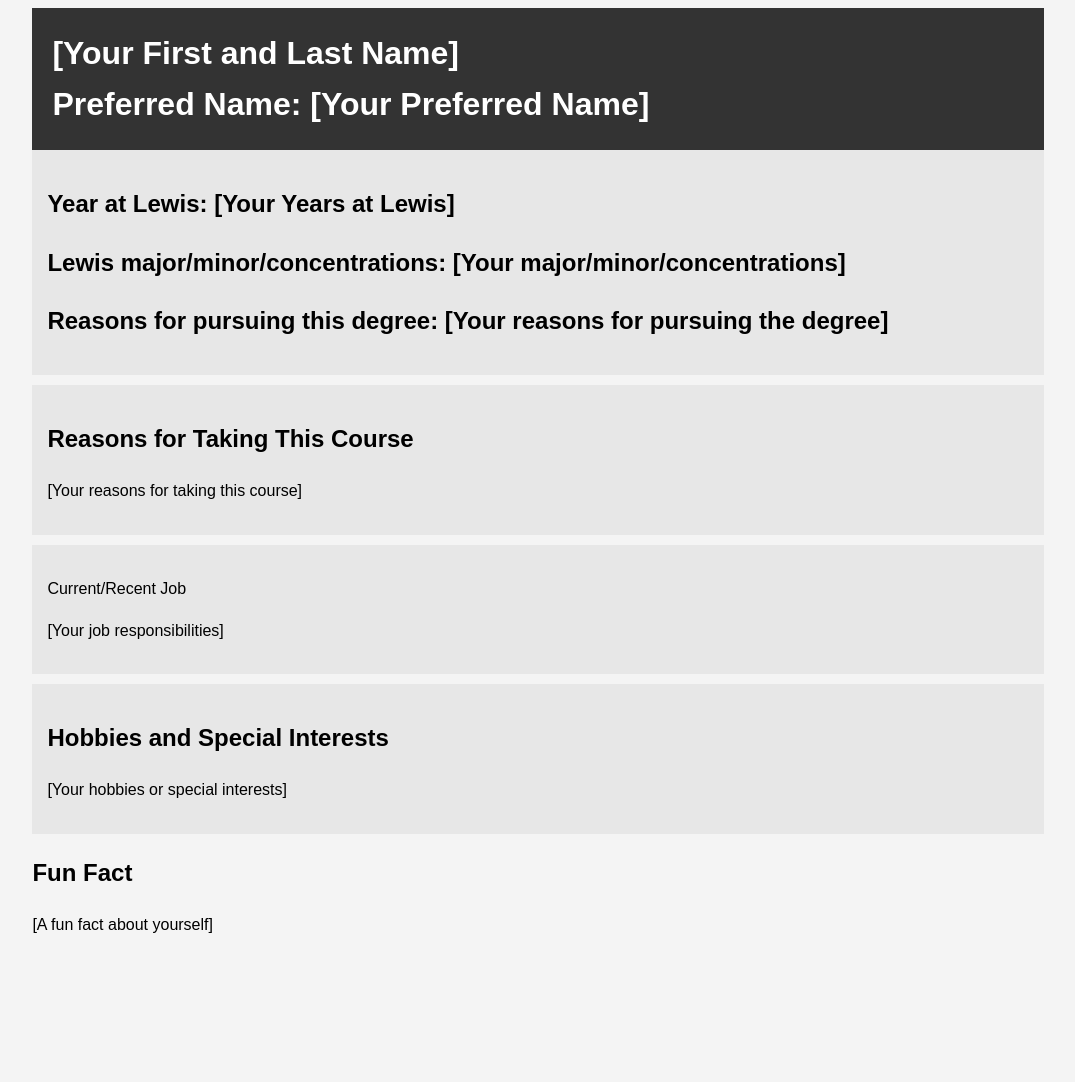
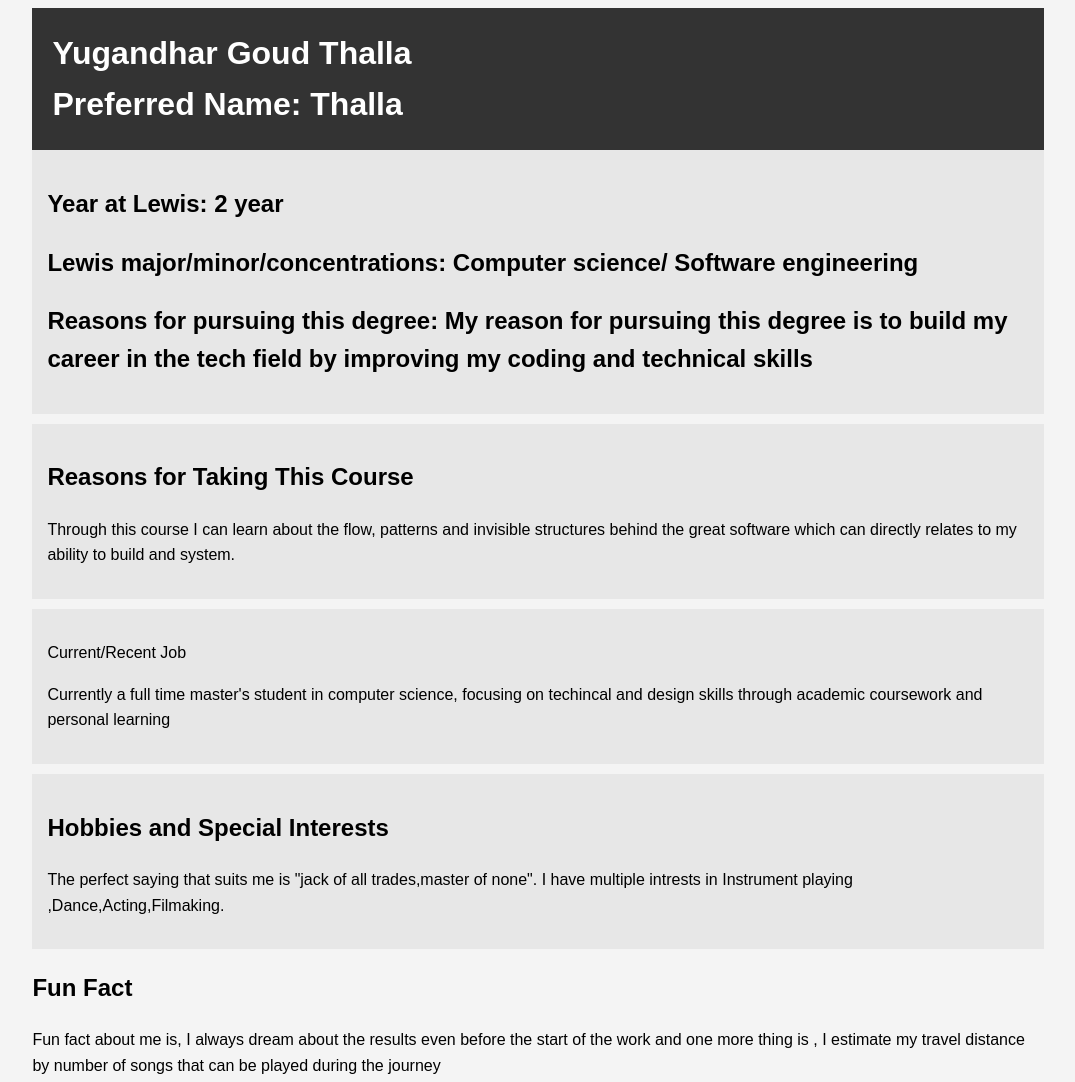
Before and after one commit to YugandharGoudT123/Intro, a plain HTML site: page index.html in a window 1280 px wide. Shown: the whole page, without its empty margins (102-1177 px from the left). Before the commit the page ends 962 px from the top, so only its background shows below. Drawn offline with Linux system fonts and the light colour scheme.

Commit message:
Update index.html
Self Introduction

```diff
--- a/index.html
+++ b/index.html
@@ -31,34 +31,34 @@
 <body>
     <div class="container">
         <header class="main-info">
-            <h1>[Your First and Last Name]</h1>
-            <h1>Preferred Name: [Your Preferred Name]</h1>
+            <h1>Yugandhar Goud Thalla</h1>
+            <h1>Preferred Name: Thalla</h1>
         </header>
 
         <section class="lewis">
-			<h2>Year at Lewis: [Your Years at Lewis]</h2>
-			<h2>Lewis major/minor/concentrations: [Your major/minor/concentrations]</h2>
-			<h2>Reasons for pursuing this degree: [Your reasons for pursuing the degree]</h2>
+			<h2>Year at Lewis: 2 year</h2>
+			<h2>Lewis major/minor/concentrations: Computer science/ Software engineering</h2>
+			<h2>Reasons for pursuing this degree: My reason for pursuing this degree is to build my career in the tech field by improving my coding and technical skills</h2>
         </section>
 
 		<section class="course">
             <h2>Reasons for Taking This Course</h2>
-            <p>[Your reasons for taking this course]</p>
+            <p>Through this course I can learn about the flow, patterns and invisible structures behind the great software which can directly relates to my ability to build and system.</p>
         </section>
 
 		<section class="job">
             <p>Current/Recent Job</p>
-			<p>[Your job responsibilities]</p>
+			<p>Currently a full time master's student in computer science, focusing on techincal and design skills through academic coursework and personal learning</p>
         </section>
 
         <section class="hobbies">
             <h2>Hobbies and Special Interests</h2>
-            <p>[Your hobbies or special interests]</p>
+            <p>The perfect saying that suits me is "jack of all trades,master of none". I have multiple intrests in Instrument playing ,Dance,Acting,Filmaking.</p>
         </section>
 
         <section class="fun-fact">
             <h2>Fun Fact</h2>
-            <p>[A fun fact about yourself]</p>
+            <p>Fun fact about me is, I always dream about the results even before the start of the work and one more thing is , I estimate my travel distance by number of songs that can be played during the journey</p>
         </section>
     </div>
 </body>
```
